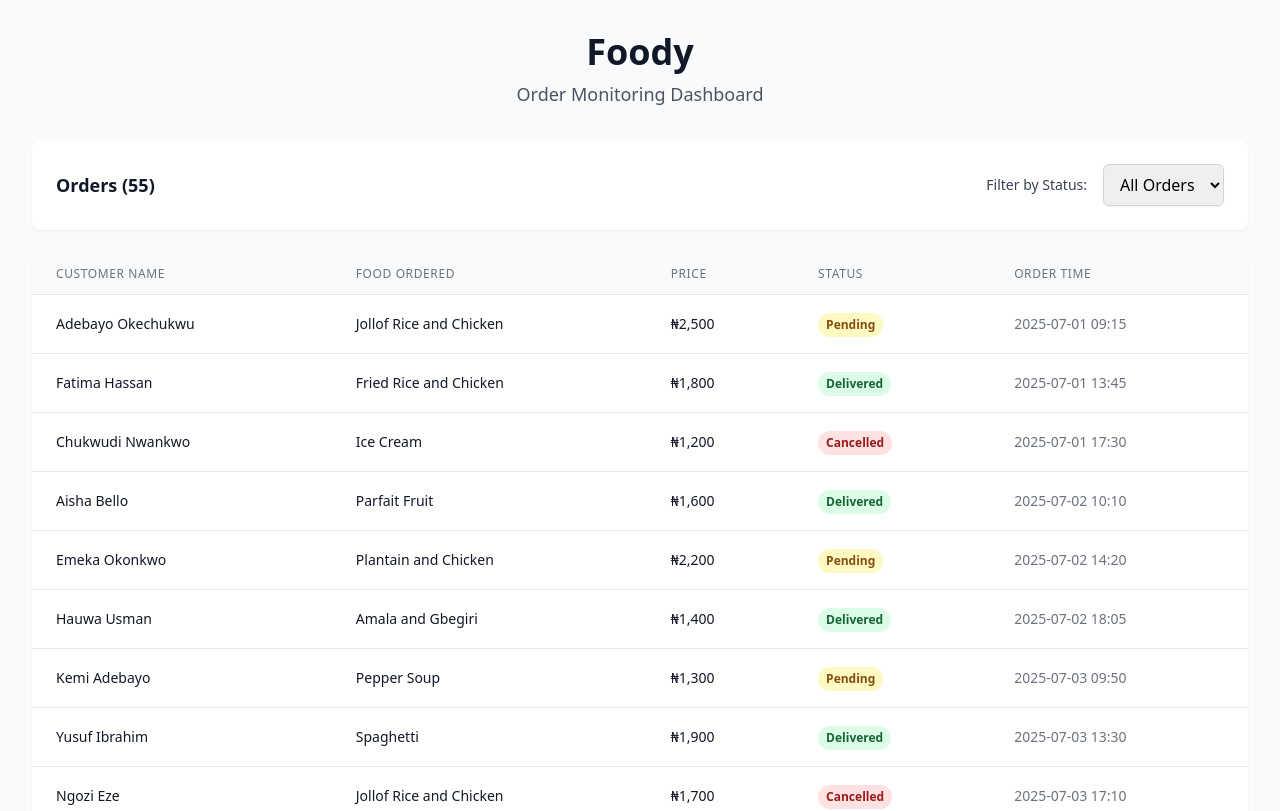
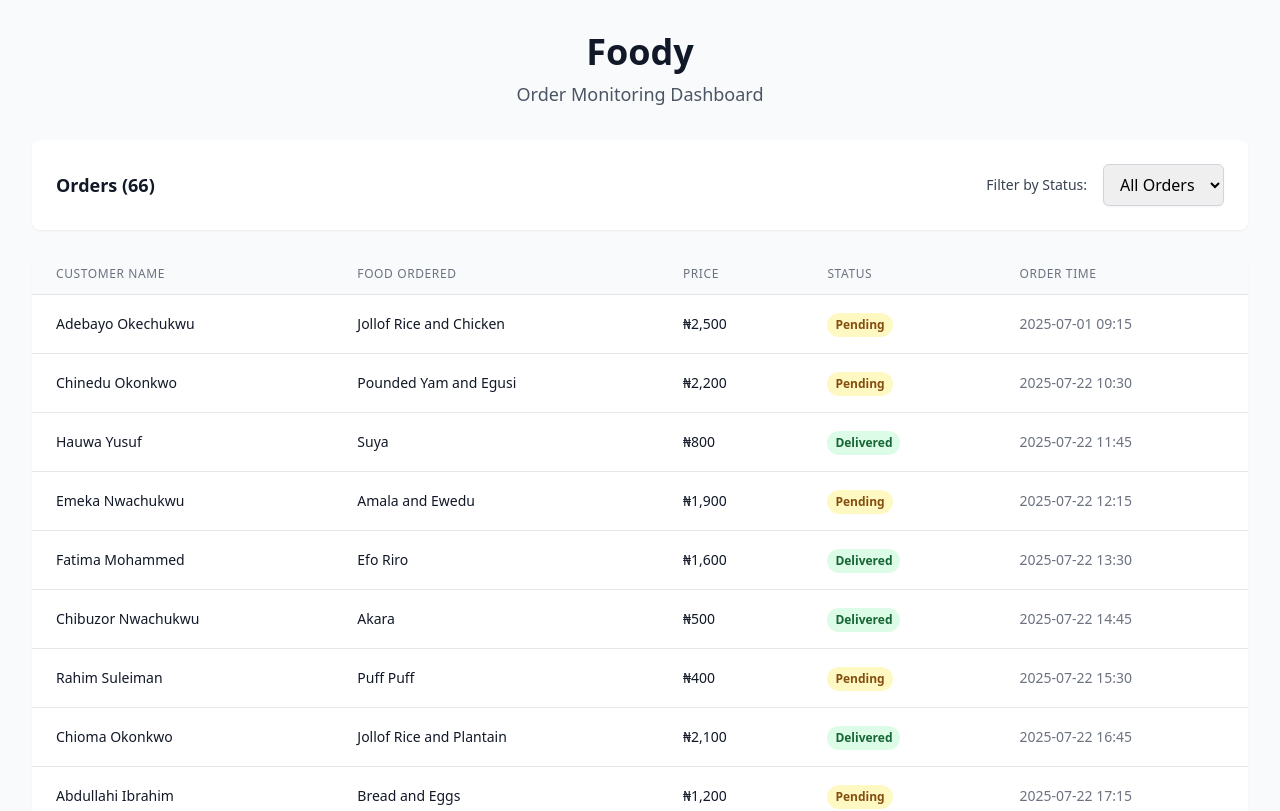
Before and after one commit to bluefound/foodybackend, a React (Create React App) app: page / in a window 1280 px wide. Shown: the top 811 px of the page. Built offline with nearby package versions, Linux system fonts and the light colour scheme.

Commit message:
Update App.js

```diff
--- a/src/App.js
+++ b/src/App.js
@@ -5,6 +5,94 @@ const App = () => {
 
   // Dummy data with Nigerian names and food orders
   const orders = [
+    {
+      id: 1,
+      customerName: "Adebayo Okechukwu",
+      foodOrdered: "Jollof Rice and Chicken",
+      price: 2500,
+      status: "Pending",
+      orderTime: "2025-07-01 09:15"
+    },
+    {
+      id: 28,
+      customerName: "Chinedu Okonkwo",
+      foodOrdered: "Pounded Yam and Egusi",
+      price: 2200,
+      status: "Pending",
+      orderTime: "2025-07-22 10:30"
+    },
+    {
+      id: 29,
+      customerName: "Hauwa Yusuf",
+      foodOrdered: "Suya",
+      price: 800,
+      status: "Delivered",
+      orderTime: "2025-07-22 11:45"
+    },
+    {
+      id: 30,
+      customerName: "Emeka Nwachukwu",
+      foodOrdered: "Amala and Ewedu",
+      price: 1900,
+      status: "Pending",
+      orderTime: "2025-07-22 12:15"
+    },
+    {
+      id: 31,
+      customerName: "Fatima Mohammed",
+      foodOrdered: "Efo Riro",
+      price: 1600,
+      status: "Delivered",
+      orderTime: "2025-07-22 13:30"
+    },
+    {
+      id: 32,
+      customerName: "Chibuzor Nwachukwu",
+      foodOrdered: "Akara",
+      price: 500,
+      status: "Delivered",
+      orderTime: "2025-07-22 14:45"
+    },
+    {
+      id: 33,
+      customerName: "Rahim Suleiman",
+      foodOrdered: "Puff Puff",
+      price: 400,
+      status: "Pending",
+      orderTime: "2025-07-22 15:30"
+    },
+    {
+      id: 34,
+      customerName: "Chioma Okonkwo",
+      foodOrdered: "Jollof Rice and Plantain",
+      price: 2100,
+      status: "Delivered",
+      orderTime: "2025-07-22 16:45"
+    },
+    {
+      id: 35,
+      customerName: "Abdullahi Ibrahim",
+      foodOrdered: "Bread and Eggs",
+      price: 1200,
+      status: "Pending",
+      orderTime: "2025-07-22 17:15"
+    },
+    {
+      id: 36,
+      customerName: "Bisi Afolabi",
+      foodOrdered: "Egusi Soup",
+      price: 1800,
+      status: "Delivered",
+      orderTime: "2025-07-22 18:30"
+    },
+    {
+      id: 37,
+      customerName: "Adetayo Adeyemi",
+      foodOrdered: "Banga Soup",
+      price: 2000,
+      status: "Pending",
+      orderTime: "2025-07-22 19:45"
+    },
     {
       id: 1,
       customerName: "Adebayo Okechukwu",
```
